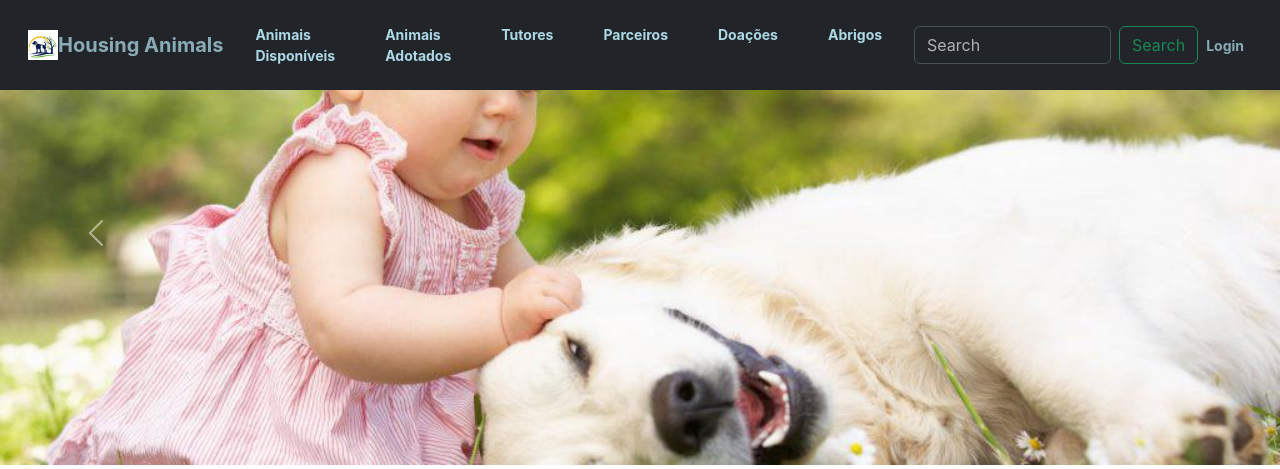
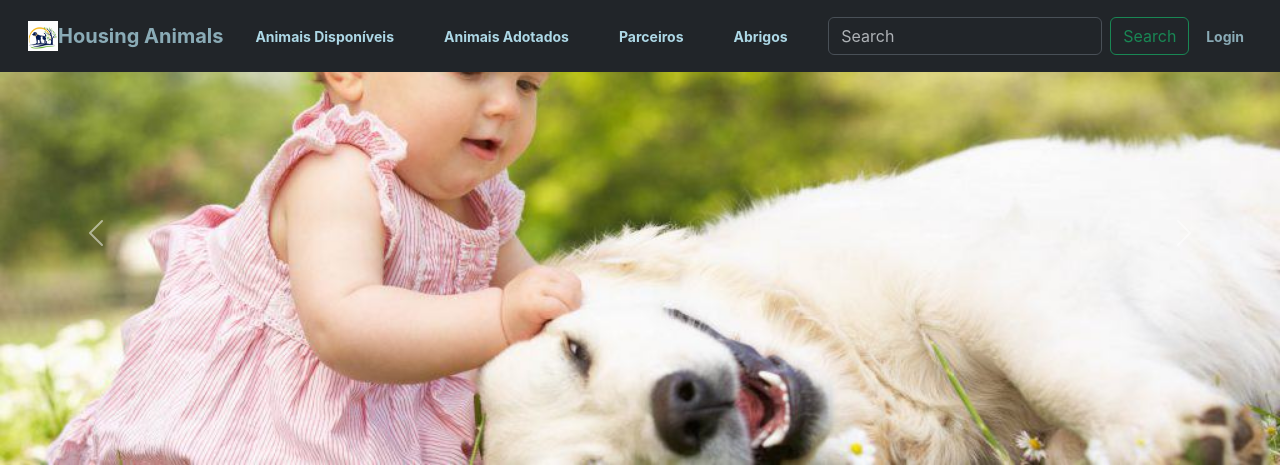
Before and after one commit to camilamlima/abrigo-animais, a Django app: page /abrigo/ in a window 1280 px wide; the page is wider, and only the part inside the window is pictured. Shown: the top 469 px of that part. Run offline with Django 5.2, Linux system fonts and the light colour scheme; some libraries are stand-ins or nearby versions.

Commit message:
Update in core app

```diff
--- a/src/abrigo_animais/core/models/__init__.py
+++ b/src/abrigo_animais/core/models/__init__.py
@@ -1,5 +1,6 @@
 from .address import AddressModel
+from .base import BaseModel
 from .contact import ContactModel
 
 
-__all__ = ['AddressModel', 'ContactModel']
+__all__ = ['AddressModel', 'ContactModel', 'BaseModel']
--- a/src/abrigo_animais/core/models/address.py
+++ b/src/abrigo_animais/core/models/address.py
@@ -19,5 +19,6 @@ class AddressModel(BaseModel):
     zip_code = models.CharField(max_length=9, verbose_name=_('Zip code'))
 
     class Meta:
+        abstract = True
         verbose_name = _('Address')
         verbose_name_plural = _('Addresses')
--- a/src/abrigo_animais/core/models/contact.py
+++ b/src/abrigo_animais/core/models/contact.py
@@ -21,5 +21,6 @@ class ContactModel(BaseModel):
     value = models.CharField(max_length=250, verbose_name=_('Value'))
 
     class Meta:
+        abstract = True
         verbose_name = _('Contact')
         verbose_name_plural = _('Contacts')
--- a/src/abrigo_animais/core/templates/core/navbar.html
+++ b/src/abrigo_animais/core/templates/core/navbar.html
@@ -13,19 +13,13 @@
                     <a class="nav-link active" aria-current="page" href="{% url 'shelter:list_animals' %}">Animais Disponíveis</a>
                 </li>
                 <li class="nav-item">
-                    <a class="nav-link active" aria-current="page" href="/adotados">Animais Adotados</a>
-                </li>
-                <li class="nav-item">
-                    <a class="nav-link active" aria-current="page" href="/responsaveis">Tutores</a>
+                    <a class="nav-link active" aria-current="page" href="{% url 'shelter:list_adoption' %}">Animais Adotados</a>
                 </li>
                 <li class="nav-item">
                     <a class="nav-link active" aria-current="page" href="/parceiros">Parceiros</a>
                 </li>
                 <li class="nav-item">
-                    <a class="nav-link active" aria-current="page" href="/doacoes">Doações</a>
-                </li>
-                <li class="nav-item">
-                    <a class="nav-link active" aria-current="page" href="/abrigos">Abrigos</a>
+                    <a class="nav-link active" aria-current="page" href="{% url 'shelter:list_shelters' %}">Abrigos</a>
                 </li>
             </ul>
             <form class="d-flex" role="search">
```
Also changed, not shown: src/abrigo_animais/core/admin.py (+9 -3 lines), src/abrigo_animais/core/migrations/0001_initial.py (deleted).
